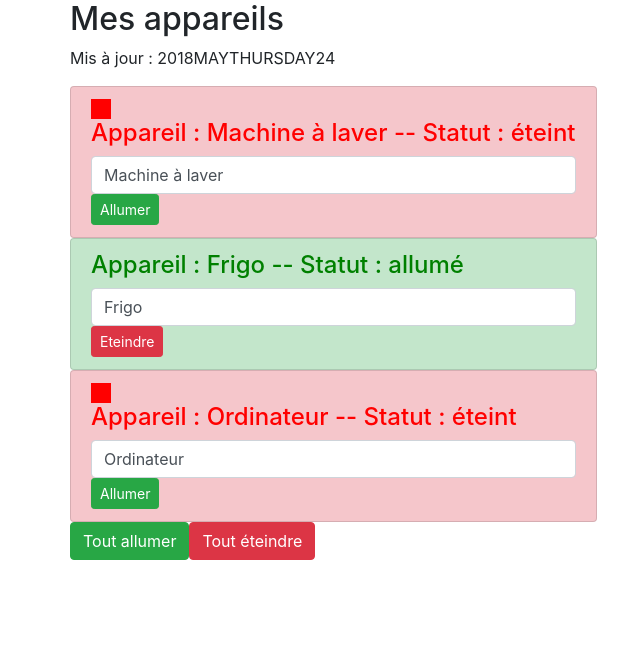
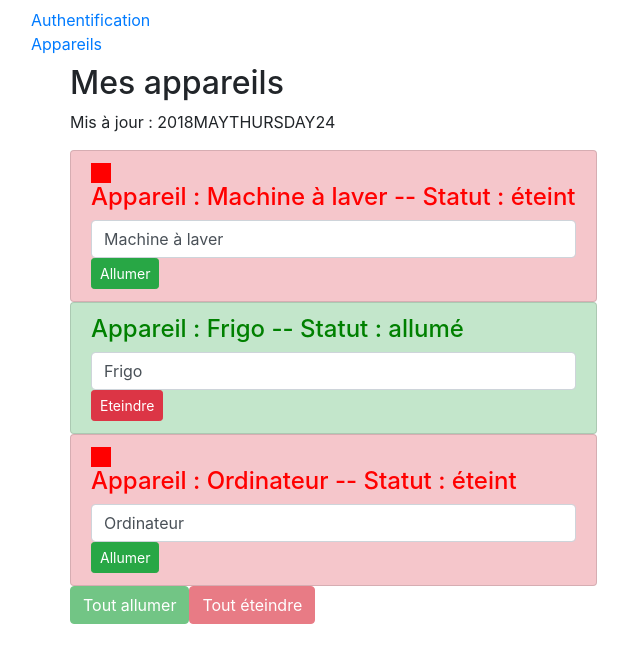
Before and after one commit to juliendubrulle/mon-projet-angular, an Angular app: page / in a window 1280 px wide. Shown: the top 662 px of the page, without its empty margins (0-640 px from the left). Built offline with nearby package versions, Linux system fonts and the light colour scheme.

Commit message:
Ajout du module de routing

```diff
--- a/src/app/app.component.html
+++ b/src/app/app.component.html
@@ -1,14 +1,17 @@
+<nav class="navbar navbar-default">
+  <div class="container-fluid">
+    <div class="navbar-collapse">
+      <ul class="nav navbar-nav">
+        <li><a href="#">Authentification</a></li>
+        <li class="active"><a href="#">Appareils</a></li>
+      </ul>
+    </div>
+  </div>
+</nav>
 <div class="container">
   <div class="row">
     <div class="col-xs-12">
-      <h2>Mes appareils</h2>
-      <p>Mis à jour : {{ lastUpdate | async | date: 'yMMMMEEEEd' | uppercase }}</p>
-      <ul class="list-group">
-        <app-appareil *ngFor="let appareil of appareils, let i = index" [appareilName]="appareil.name" [appareilStatus]="appareil.status"
-          [index]="i"></app-appareil>
-      </ul>
-      <button class="btn btn-success" [disabled]="!isAuth" (click)="onAllumer()">Tout allumer</button>
-      <button class="btn btn-danger" [disabled]="!isAuth" (click)="onEteindre()">Tout éteindre</button>
+      <router-outlet></router-outlet>
     </div>
   </div>
 </div>
--- a/src/app/app.component.ts
+++ b/src/app/app.component.ts
@@ -1,5 +1,4 @@
 import { Component } from '@angular/core';
-import { AppareilService } from './service/appareil.service';
 
 @Component({
   selector: 'app-root',
@@ -7,40 +6,8 @@
   styleUrls: ['./app.component.scss']
 })
 export class AppComponent {
-  isAuth = false;
+
   title = 'app';
-  lastUpdate = new Promise((resolve, reject) => {
-    const date = new Date();
-    setTimeout(
-      () => {
-        resolve(date);
-      }, 2000
-    );
-  });
-  appareils: any[];
+  isAuth : boolean = false;
 
-  constructor(private appareilService: AppareilService) {
-    setTimeout(
-      () => {
-        this.isAuth = true;
-      }, 4000
-    );
-  }
-
-  ngOnInit() {
-    this.appareils = this.appareilService.appareils;
-  }
-
-  onAllumer() {
-    this.appareilService.switchOnAll();
-  }
-
-  onEteindre() {
-    if (confirm('Etes-vous sûr de vouloir éteindre tous vos appareils ?')) {
-      this.appareilService.switchOffAll();
-    } else {
-      return null;
-    }
-
-  }
 }
--- a/src/app/app.module.ts
+++ b/src/app/app.module.ts
@@ -1,19 +1,30 @@
+import { NgModule } from '@angular/core';
+import { FormsModule } from '@angular/forms';
 import { BrowserModule } from '@angular/platform-browser';
-import { NgModule } from '@angular/core';
+import { AppComponent } from './app.component';
+import { AppareilViewComponent } from './appareil-view/appareil-view.component';
+import { AppareilComponent } from './appareil/appareil.component';
+import { AuthComponent } from './auth/auth.component';
+import { AppareilService } from './service/appareil.service';
+import { Routes, RouterModule } from '@angular/router';
 
-import { AppComponent } from './app.component';
-import { AppareilComponent } from './appareil/appareil.component';
-import { FormsModule } from '@angular/forms';
-import { AppareilService } from './service/appareil.service';
+
+const appRoutes: Routes = [
+  { path: 'appareils', component: AppareilViewComponent },
+  { path: 'auth', component: AuthComponent },
+  { path: '', component: AppareilViewComponent }
+];
 
 @NgModule({
   declarations: [
     AppComponent,
-    AppareilComponent
+    AppareilComponent,
+    AuthComponent,
+    AppareilViewComponent
   ],
   imports: [
     BrowserModule,
-    FormsModule
+    FormsModule, RouterModule.forRoot(appRoutes)
   ],
   providers: [AppareilService],
   bootstrap: [AppComponent]
--- /dev/null
+++ b/src/app/appareil-view/appareil-view.component.html
@@ -0,0 +1,8 @@
+<h2>Mes appareils</h2>
+<p>Mis à jour : {{ lastUpdate | async | date: 'yMMMMEEEEd' | uppercase }}</p>
+<ul class="list-group">
+  <app-appareil *ngFor="let appareil of appareils, let i = index" [appareilName]="appareil.name" [appareilStatus]="appareil.status"
+    [index]="i"></app-appareil>
+</ul>
+<button class="btn btn-success" [disabled]="!isAuth" (click)="onAllumer()">Tout allumer</button>
+<button class="btn btn-danger" [disabled]="!isAuth" (click)="onEteindre()">Tout éteindre</button>
--- /dev/null
+++ b/src/app/appareil-view/appareil-view.component.ts
@@ -0,0 +1,41 @@
+import { Component, OnInit } from '@angular/core';
+import { AppareilService } from '../service/appareil.service';
+
+@Component({
+  selector: 'app-appareil-view',
+  templateUrl: './appareil-view.component.html',
+  styleUrls: ['./appareil-view.component.scss']
+})
+export class AppareilViewComponent implements OnInit {
+
+  lastUpdate = new Promise((resolve, reject) => {
+    const date = new Date();
+    setTimeout(
+      () => {
+        resolve(date);
+      }, 2000
+    );
+  });
+  appareils: any[];
+
+  constructor(private appareilService: AppareilService) {
+  }
+
+  ngOnInit() {
+    this.appareils = this.appareilService.appareils;
+  }
+
+  onAllumer() {
+    this.appareilService.switchOnAll();
+  }
+
+  onEteindre() {
+    if (confirm('Etes-vous sûr de vouloir éteindre tous vos appareils ?')) {
+      this.appareilService.switchOffAll();
+    } else {
+      return null;
+    }
+
+  }
+
+}
--- /dev/null
+++ b/src/app/auth/auth.component.html
@@ -0,0 +1,3 @@
+<p>
+  auth works!
+</p>
--- /dev/null
+++ b/src/app/auth/auth.component.ts
@@ -0,0 +1,15 @@
+import { Component, OnInit } from '@angular/core';
+
+@Component({
+  selector: 'app-auth',
+  templateUrl: './auth.component.html',
+  styleUrls: ['./auth.component.scss']
+})
+export class AuthComponent implements OnInit {
+
+  constructor() { }
+
+  ngOnInit() {
+  }
+
+}
```
Also changed, not shown: src/app/appareil-view/appareil-view.component.scss (added), src/app/auth/auth.component.scss (added).
